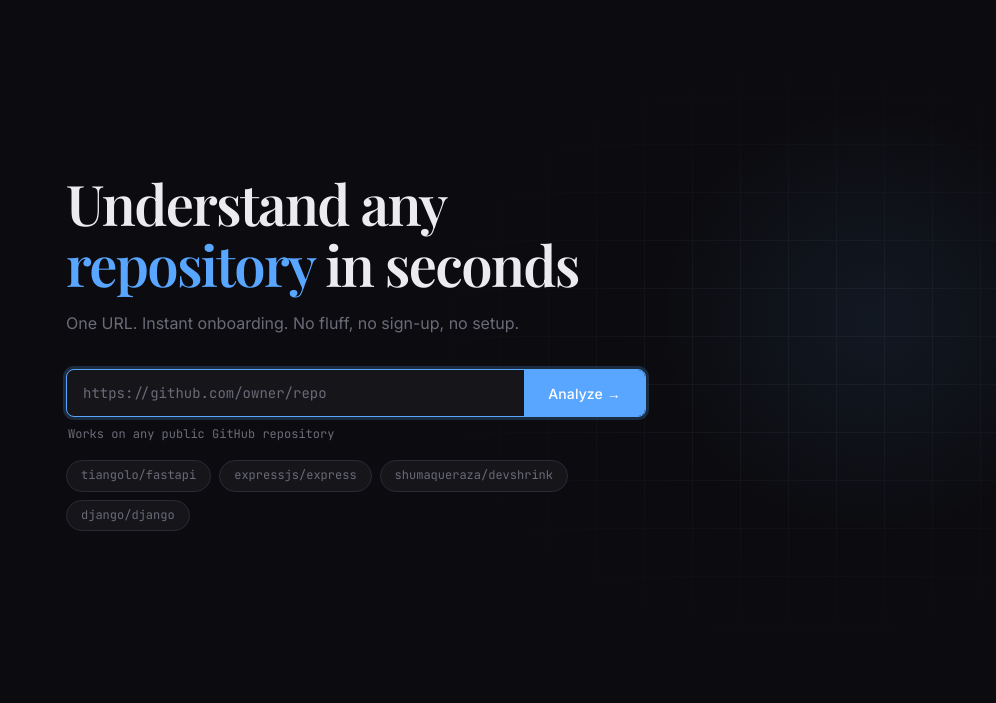
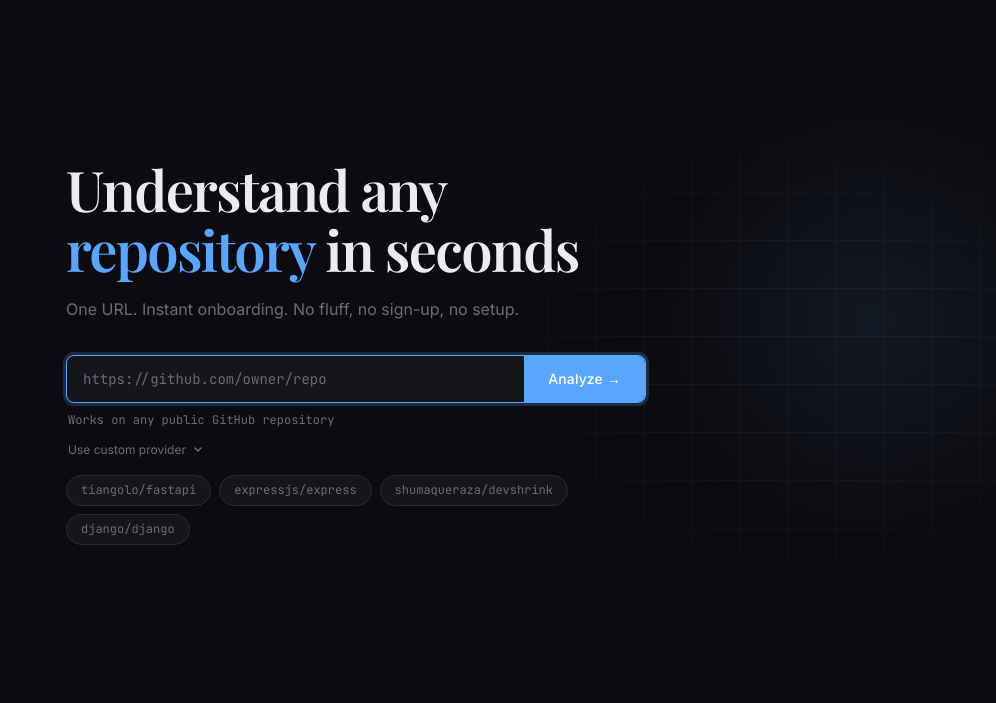
Before and after one commit to shumaqueraza/devshrink, a Flask app: page / in a window 1280 px wide. Shown: the part 52-755 px from the top of the page, without its empty margins (284-1280 px from the left). Run offline with Flask 3, Linux system fonts and the light colour scheme; some libraries are stand-ins or nearby versions.

Commit message:
Add BYOP section: bring your own AI provider + fix hidden CSS override

```diff
--- a/app.py
+++ b/app.py
@@ -524,7 +524,22 @@ def analyze():
 
     def generate():
         try:
-            if not AI_API_KEY or AI_API_KEY == "pending":
+            req_api_key = request.args.get("api_key", "").strip()
+            req_base_url = request.args.get("base_url", "").strip()
+            req_model = request.args.get("model", "").strip()
+
+            if req_api_key:
+                req_client = OpenAI(
+                    base_url=req_base_url or AI_BASE_URL,
+                    api_key=req_api_key,
+                )
+                req_model = req_model or MODEL
+            else:
+                req_client = client
+                req_api_key = AI_API_KEY
+                req_model = MODEL
+
+            if not req_api_key or req_api_key == "pending":
                 yield emit_terminal("API key not configured", "error")
                 yield sse(
                     "error",
@@ -699,8 +714,8 @@ def analyze():
                 f"Prepared in {elapsed:.1f}s — starting generation", "system"
             )
 
-            stream = client.chat.completions.create(
-                model=MODEL,
+            stream = req_client.chat.completions.create(
+                model=req_model,
                 messages=[
                     {"role": "system", "content": SYSTEM_PROMPT},
                     {"role": "user", "content": prompt},
--- a/static/css/styles.css
+++ b/static/css/styles.css
@@ -237,6 +237,52 @@ main {
   font-family: var(--font-mono);
   padding-left: 2px;
 }
+
+.provider-toggle {
+  display: flex;
+  align-items: center;
+  gap: 6px;
+  margin-top: 10px;
+  font-size: 12px;
+  color: var(--text-3);
+  cursor: pointer;
+  user-select: none;
+  transition: color 0.15s var(--ease);
+  padding-left: 2px;
+}
+.provider-toggle:hover { color: var(--text-2); }
+.provider-toggle[aria-expanded="true"] .provider-chevron {
+  transform: rotate(180deg);
+}
+.provider-chevron {
+  transition: transform 0.2s var(--ease);
+}
+
+.provider-fields {
+  display: flex;
+  flex-direction: column;
+  gap: 8px;
+  margin-top: 10px;
+  overflow: hidden;
+  transition: max-height 0.3s var(--ease);
+}
+.provider-fields[hidden] { display: none; }
+.provider-fields input {
+  background: var(--surface);
+  border: 1px solid var(--border);
+  border-radius: var(--radius-sm);
+  color: var(--text);
+  font-family: var(--font-mono);
+  font-size: 13px;
+  padding: 10px 12px;
+  outline: none;
+  transition: border-color 0.15s var(--ease), box-shadow 0.15s var(--ease);
+}
+.provider-fields input:focus {
+  border-color: var(--accent);
+  box-shadow: 0 0 0 2px var(--accent-glow);
+}
+.provider-fields input::placeholder { color: var(--text-3); }
 
 /* Examples */
 .examples {
--- a/static/js/analyzer.js
+++ b/static/js/analyzer.js
@@ -70,7 +70,7 @@ export class Analyzer {
     }
   }
 
-  async start(url) {
+  async start(url, provider = {}) {
     this._reset(url);
     this.outputBody.classList.add('streaming');
 
@@ -85,8 +85,13 @@ export class Analyzer {
       this.headerTimer.textContent = formatTime((Date.now() - this.startTime) / 1000);
     }, 200);
 
+    const params = new URLSearchParams({ url });
+    if (provider.api_key) params.set('api_key', provider.api_key);
+    if (provider.base_url) params.set('base_url', provider.base_url);
+    if (provider.model) params.set('model', provider.model);
+
     return new Promise((resolve) => {
-      this._es = new EventSource(`/analyze?url=${encodeURIComponent(url)}`);
+      this._es = new EventSource(`/analyze?${params}`);
 
       this._es.onmessage = (event) => {
         try {
--- a/static/js/app.js
+++ b/static/js/app.js
@@ -13,6 +13,8 @@ const app = {
 
   init() {
     this.analyzer = new Analyzer();
+
+    this._initProviderToggle();
 
     this.analyzeBtn.addEventListener('click', () => this.startAnalysis());
     this.repoInput.addEventListener('keydown', e => {
@@ -60,7 +62,15 @@ const app = {
       this.analysisView.style.animation = 'fadeSlideUp 400ms ease both';
     }
 
-    this.analyzer.start(url).then(() => {
+    const provider = {};
+    const apiKey = qs('#apiKeyInput').value.trim();
+    const baseUrl = qs('#baseUrlInput').value.trim();
+    const model = qs('#modelInput').value.trim();
+    if (apiKey) provider.api_key = apiKey;
+    if (baseUrl) provider.base_url = baseUrl;
+    if (model) provider.model = model;
+
+    this.analyzer.start(url, provider).then(() => {
       this._finishAnalysis();
     }).catch(() => {
       this._finishAnalysis();
@@ -105,6 +115,21 @@ const app = {
     });
   },
 
+  _initProviderToggle() {
+    const toggle = qs('#providerToggle');
+    const fields = qs('#providerFields');
+    if (!toggle) return;
+    const toggleFn = () => {
+      const expanded = toggle.getAttribute('aria-expanded') === 'true';
+      toggle.setAttribute('aria-expanded', !expanded);
+      fields.hidden = expanded;
+    };
+    toggle.addEventListener('click', toggleFn);
+    toggle.addEventListener('keydown', e => {
+      if (e.key === 'Enter' || e.key === ' ') { e.preventDefault(); toggleFn(); }
+    });
+  },
+
   _animateEntrance() {
     const els = [
       qs('.landing-title'),
--- a/templates/index.html
+++ b/templates/index.html
@@ -75,6 +75,15 @@
             <button id="analyzeBtn" aria-label="Analyze repository">Analyze &rarr;</button>
           </div>
           <div class="input-hint">Works on any public GitHub repository</div>
+          <div class="provider-toggle" id="providerToggle" role="button" tabindex="0" aria-expanded="false">
+            <span>Use custom provider</span>
+            <svg class="provider-chevron" width="12" height="12" viewBox="0 0 12 12" fill="none"><path d="M3 5l3 3 3-3" stroke="currentColor" stroke-width="1.5" stroke-linecap="round" stroke-linejoin="round"/></svg>
+          </div>
+          <div class="provider-fields" id="providerFields" hidden>
+            <input type="password" id="apiKeyInput" placeholder="API Key" autocomplete="off" />
+            <input type="text" id="baseUrlInput" placeholder="Base URL (OpenAI-compatible only, e.g. https://generativelanguage.googleapis.com/v1beta/openai/)" autocomplete="off" />
+            <input type="text" id="modelInput" placeholder="Model (e.g. gemini-2.5-flash)" autocomplete="off" />
+          </div>
         </div>
         <div class="examples" role="group" aria-label="Example repositories">
           <span class="example-chip" tabindex="0" role="button" data-url="https://github.com/tiangolo/fastapi">tiangolo/fastapi</span>
```
